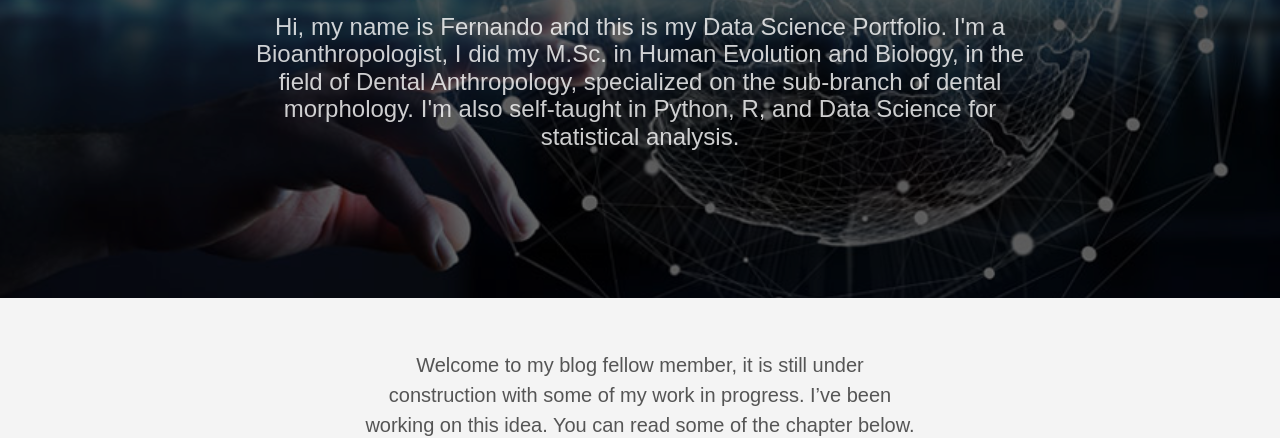
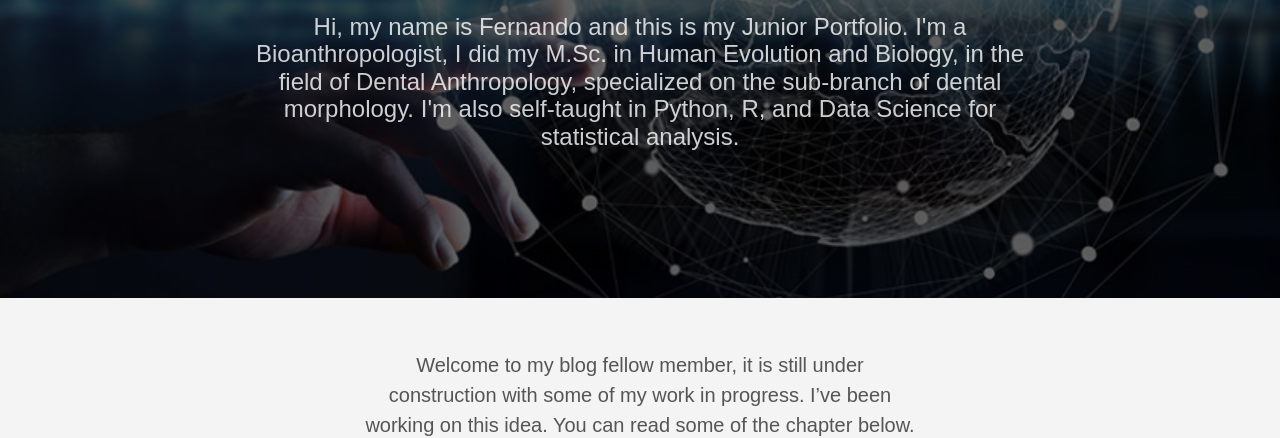
Before and after one commit to mestrefernando/Fernando_Portfolio, a plain HTML site: page index.html in a window 1280 px wide. Shown: the part 372-810 px from the top of the page. Drawn offline with Linux system fonts and the light colour scheme.

Commit message:
Update index.html

```diff
--- a/index.html
+++ b/index.html
@@ -33,15 +33,15 @@
 
 
     <meta property="og:title" content="Hello World!" />
-<meta property="og:description" content="Hi, my name is Fernando and this is my Data Science Portfolio. I&#39;m a Bioanthropologist, I did my M.Sc. in Human Evolution and Biology, in the field of Dental Anthropology, specialized on the sub-branch of dental morphology. I&#39;m also self-taught in Python, R, and Data Science for statistical analysis." />
+<meta property="og:description" content="Hi, my name is Fernando and this is my Junior Portfolio. I&#39;m a Bioanthropologist, I did my M.Sc. in Human Evolution and Biology, in the field of Dental Anthropology, specialized on the sub-branch of dental morphology. I&#39;m also self-taught in Python, R, and Data Science for statistical analysis." />
 <meta property="og:type" content="website" />
 <meta property="og:url" content="https://mestrefernando.github.io/Fernando_Portfolio/" />
 <meta property="og:updated_time" content="2020-09-02T12:00:00-05:00" />
 <meta itemprop="name" content="Hello World!">
-<meta itemprop="description" content="Hi, my name is Fernando and this is my Data Science Portfolio. I&#39;m a Bioanthropologist, I did my M.Sc. in Human Evolution and Biology, in the field of Dental Anthropology, specialized on the sub-branch of dental morphology. I&#39;m also self-taught in Python, R, and Data Science for statistical analysis.">
+<meta itemprop="description" content="Hi, my name is Fernando and this is my Junior Portfolio. I&#39;m a Bioanthropologist, I did my M.Sc. in Human Evolution and Biology, in the field of Dental Anthropology, specialized on the sub-branch of dental morphology. I&#39;m also self-taught in Python, R, and Data Science for statistical analysis.">
 <meta name="twitter:card" content="summary"/>
 <meta name="twitter:title" content="Hello World!"/>
-<meta name="twitter:description" content="Hi, my name is Fernando and this is my Data Science Portfolio. I&#39;m a Bioanthropologist, I did my M.Sc. in Human Evolution and Biology, in the field of Dental Anthropology, specialized on the sub-branch of dental morphology. I&#39;m also self-taught in Python, R, and Data Science for statistical analysis."/>
+<meta name="twitter:description" content="Hi, my name is Fernando and this is my Junior Portfolio. I&#39;m a Bioanthropologist, I did my M.Sc. in Human Evolution and Biology, in the field of Dental Anthropology, specialized on the sub-branch of dental morphology. I&#39;m also self-taught in Python, R, and Data Science for statistical analysis."/>
 
 
   </head>
@@ -154,7 +154,7 @@
         </h1>
 
           <h2 class="fw1 f5 f3-l white-80 measure-wide-l center mt3">
-            Hi, my name is Fernando and this is my Data Science Portfolio. I&#39;m a Bioanthropologist, I did my M.Sc. in Human Evolution and Biology, in the field of Dental Anthropology, specialized on the sub-branch of dental morphology. I&#39;m also self-taught in Python, R, and Data Science for statistical analysis.
+            Hi, my name is Fernando and this is my Junior Portfolio. I&#39;m a Bioanthropologist, I did my M.Sc. in Human Evolution and Biology, in the field of Dental Anthropology, specialized on the sub-branch of dental morphology. I&#39;m also self-taught in Python, R, and Data Science for statistical analysis.
           </h2>
 
       </div>
```
